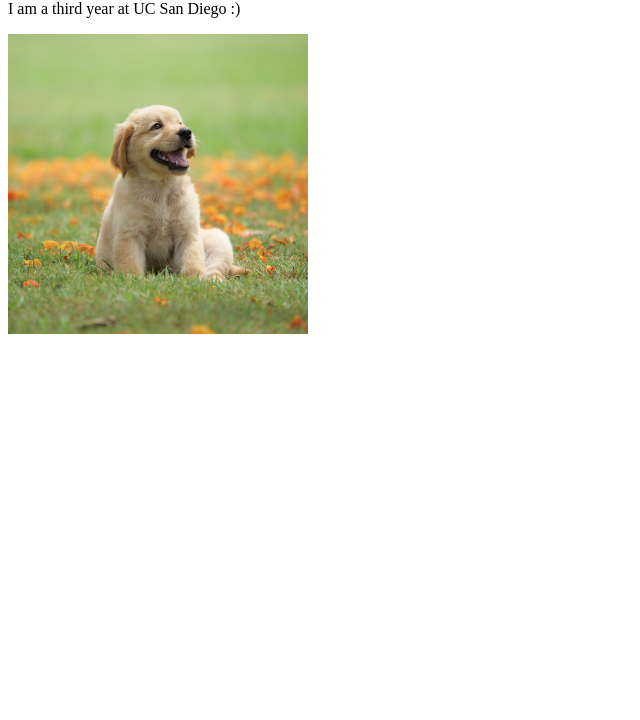
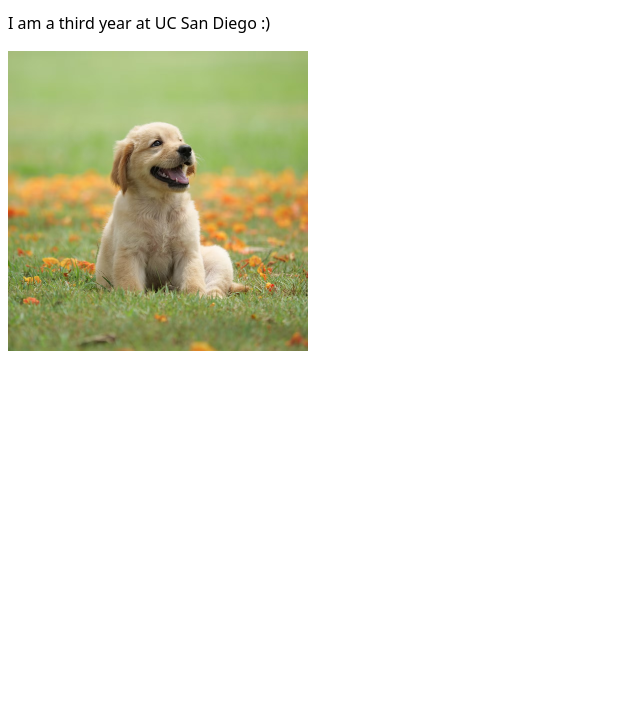
Before and after one commit to isaiahfang/portfolio, a plain HTML site: page index.html in a window 1280 px wide. Shown: the part 80-800 px from the top of the page, without its empty margins (0-640 px from the left). Drawn offline with Linux system fonts and the light colour scheme.

Commit message:
Update index.html

```diff
--- a/index.html
+++ b/index.html
@@ -1,13 +1,13 @@
 <!DOCTYPE html>
 <html lang="en">
 <head>
-    <link rel="stylesheet" href="styles.css">
     <meta charset="UTF-8">
     <meta name="viewport" content="width=device-width, initial-scale=1.0">
     <title>Isaiah Fang: Peronal site and portfolio</title>
     <h1>Isaiah Fang</h1>
     <p>I am a third year at UC San Diego :)</p>
     <img src="images/dog.jpg" alt="A small dog sitting on grass" width="300" height="300">
+    <link rel="stylesheet" href="style.css" />
 </head>
 <body>
 
```
